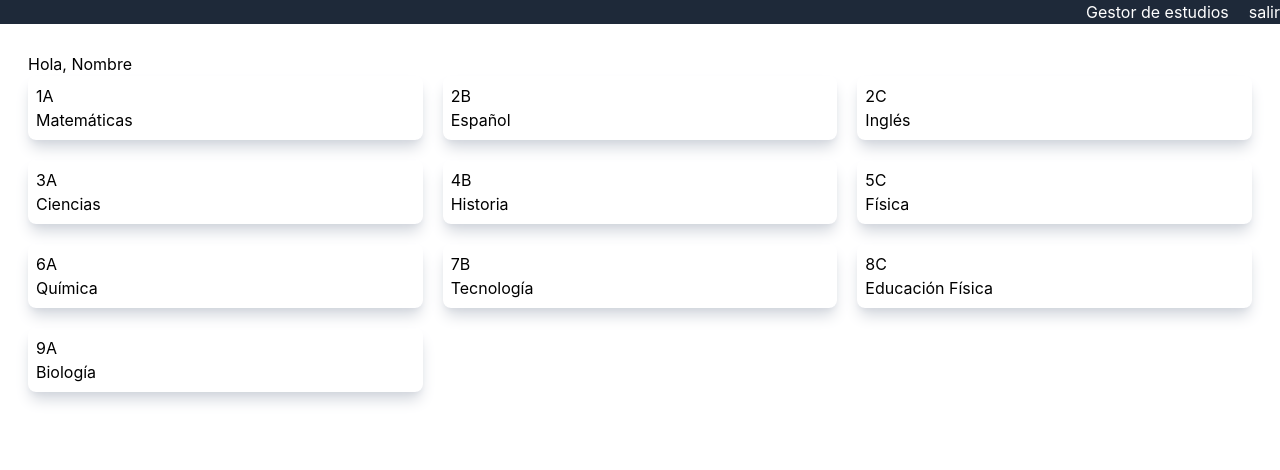
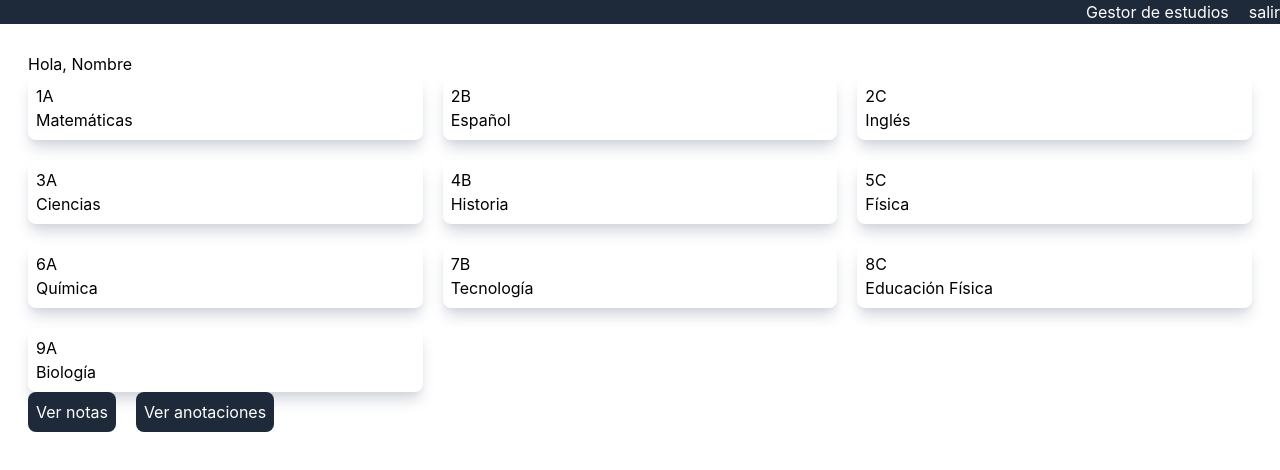
Before and after one commit to and1ru/calificaciones-front, a React (Vite) app: page /dashboard in a window 1280 px wide. Shown: the top 470 px of the page. Built offline with nearby package versions, Linux system fonts and the light colour scheme.

Commit message:
se creo una pagina para ver las notas de cada estudiante

```diff
--- a/src/pages/dashboard-page.tsx
+++ b/src/pages/dashboard-page.tsx
@@ -20,11 +20,17 @@ general:
 filtros de 1, 2 semestre / periodo
 */
 
+import { useNavigate } from "react-router-dom";
 import { GroupComponent } from "../components/group-component";
 import { HeaderComponent } from "../components/header-component";
 import { teacherGroups } from "../helper/grupos";
 
 export const DashboardPage = () => {
+    const navegar = useNavigate()
+
+    function goToNotas(id:number) {
+        navegar(`/notas/${id}`,{replace:true})
+    }
 
     return (
         <>
@@ -34,6 +40,12 @@ export const DashboardPage = () => {
                 <section className="grid grid-cols-3 gap-5">
                     { teacherGroups.map((group) => (<GroupComponent group={group.group} id={group.id} subject={group.subject}/>))}
                 </section>
+                <section>
+                    <button
+                    onClick={() => goToNotas(1)}
+                    className="bg-gray-800 text-white p-2 rounded-lg mr-5">Ver notas</button>
+                    <button className="bg-gray-800 text-white p-2 rounded-lg">Ver anotaciones</button>
+                </section>
             </main>
         </>
     );
--- /dev/null
+++ b/src/pages/notas-page.tsx
@@ -0,0 +1,5 @@
+export const NotasPage = () => {
+  return (
+    <></>
+  );
+};
--- a/src/routes/app-router.tsx
+++ b/src/routes/app-router.tsx
@@ -3,6 +3,7 @@ import { HomePage } from "../pages/home-page";
 import { LoginPage } from "../pages/login-page";
 import { DashboardPage } from "../pages/dashboard-page";
 import { ClasePage } from "../pages/clase-page";
+import { NotasPage } from "../pages/notas-page";
 
 export const routes = createBrowserRouter([
     {
@@ -20,5 +21,9 @@ export const routes = createBrowserRouter([
     {
         path: "clase/:id",
         element: <ClasePage/>
+    },
+    {
+        path: "notas/:id",
+        element: <NotasPage/>
     }
 ])
```
